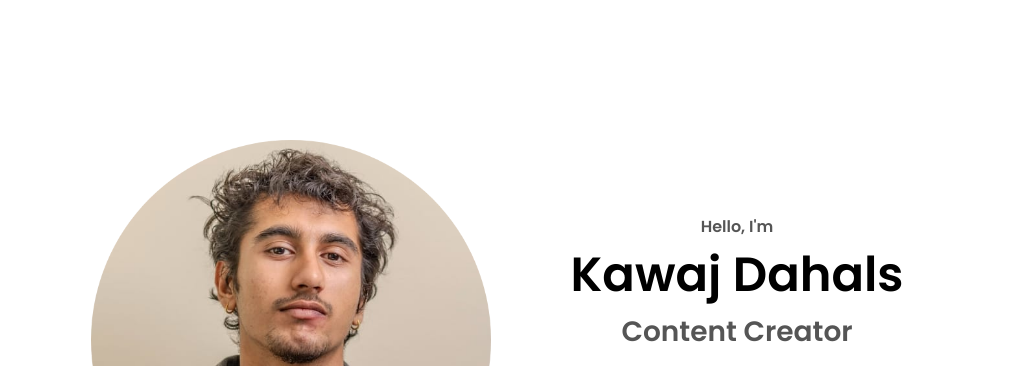
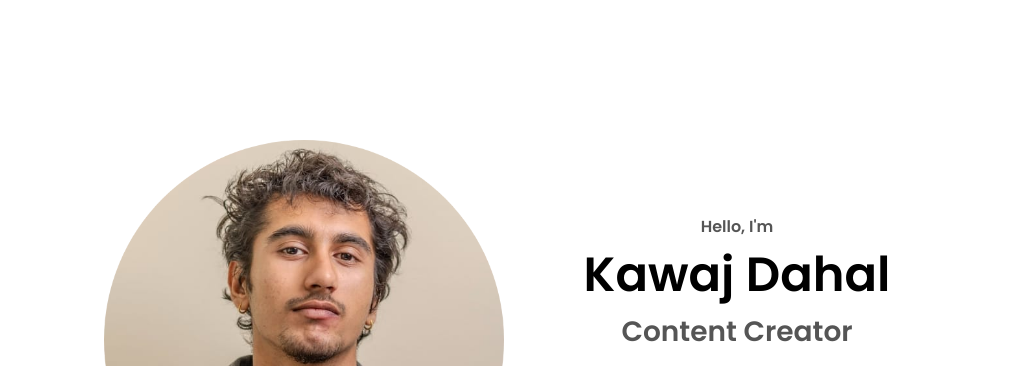
Before and after one commit to siddhartha62/Klimkam, a plain HTML site: page index.html in a window 1280 px wide. Shown: the part 144-510 px from the top of the page, without its empty margins (143-1158 px from the left). Drawn offline with Linux system fonts and the light colour scheme.

Commit message:
daskf
adsfdf

```diff
--- a/index.html
+++ b/index.html
@@ -47,7 +47,7 @@
       </div>
       <div class="section__text">
         <p class="section__text__p1">Hello, I'm</p>
-        <h1 class="title">Kawaj Dahals</h1>
+        <h1 class="title">Kawaj Dahal</h1>
         <p class="section__text__p2">Content Creator</p>
         <div class="btn-container">
 
```
